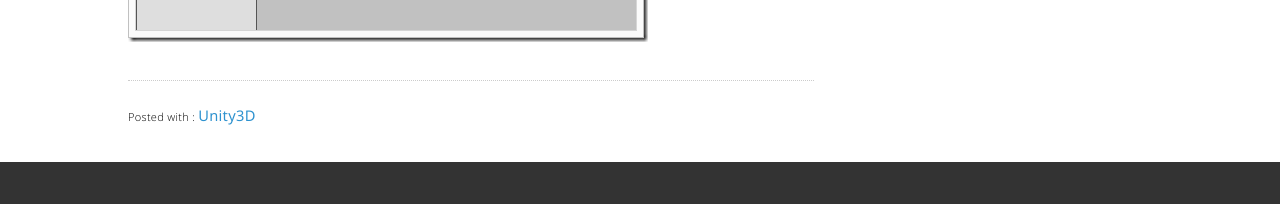
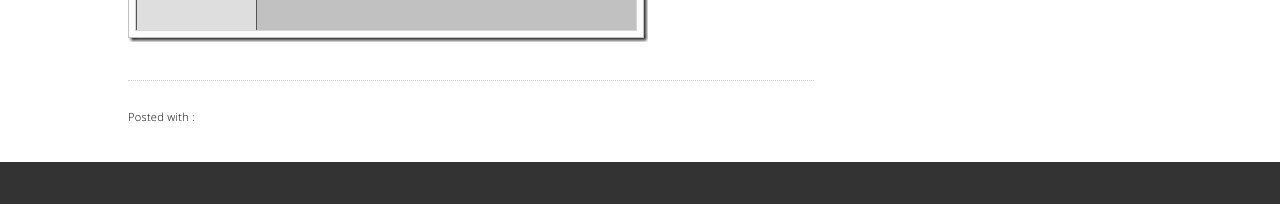
Before and after one commit to Apeoholic/Apeoholic.se, a Jekyll site: the page built from _posts/2014-02-03-Using-Visual-Studio-2013-as-an-external-editor-with-Unity-3D.markdown, in a window 1280 px wide. Shown: the part 1205-1409 px from the top of the page. Built offline with Jekyll 4.4.1, drawn with Linux system fonts in a browser that asks for light colours; nearby versions of some CDN libraries.

```diff
--- a/_my_tags/Unity3D.md
+++ /dev/null
@@ -1,4 +0,0 @@
----
-name: Unity3D
-slug: Unity3D
----
```
Also changed, not shown: _my_tags/Unity.md (+1 -1 lines).
